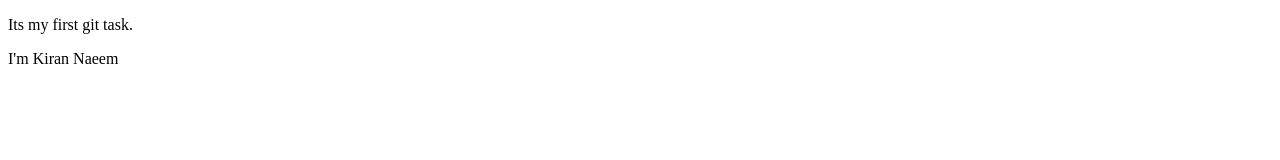
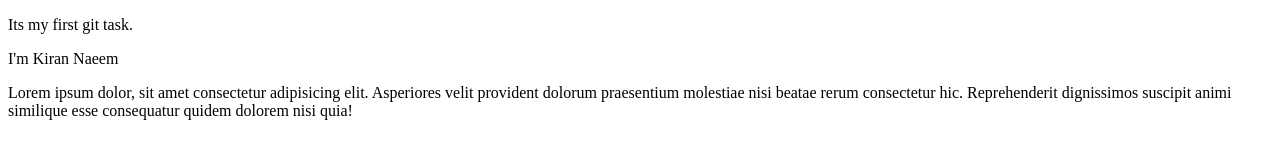
Before and after one commit to Kirannaeem/my-first-project, a plain HTML site: page index.html in a window 1280 px wide. Drawn offline with Linux system fonts and the light colour scheme.

Commit message:
new commit

```diff
--- a/index.html
+++ b/index.html
@@ -9,5 +9,9 @@
     <p>Its my first git task.</p>
 
     <p> I'm Kiran Naeem </p>
+
+    <p>Lorem ipsum dolor, sit amet consectetur adipisicing elit. Asperiores velit provident dolorum
+        praesentium molestiae nisi beatae rerum consectetur hic. Reprehenderit dignissimos suscipit
+        animi similique esse consequatur quidem dolorem nisi quia!</p>
 </body>
 </html>
```
